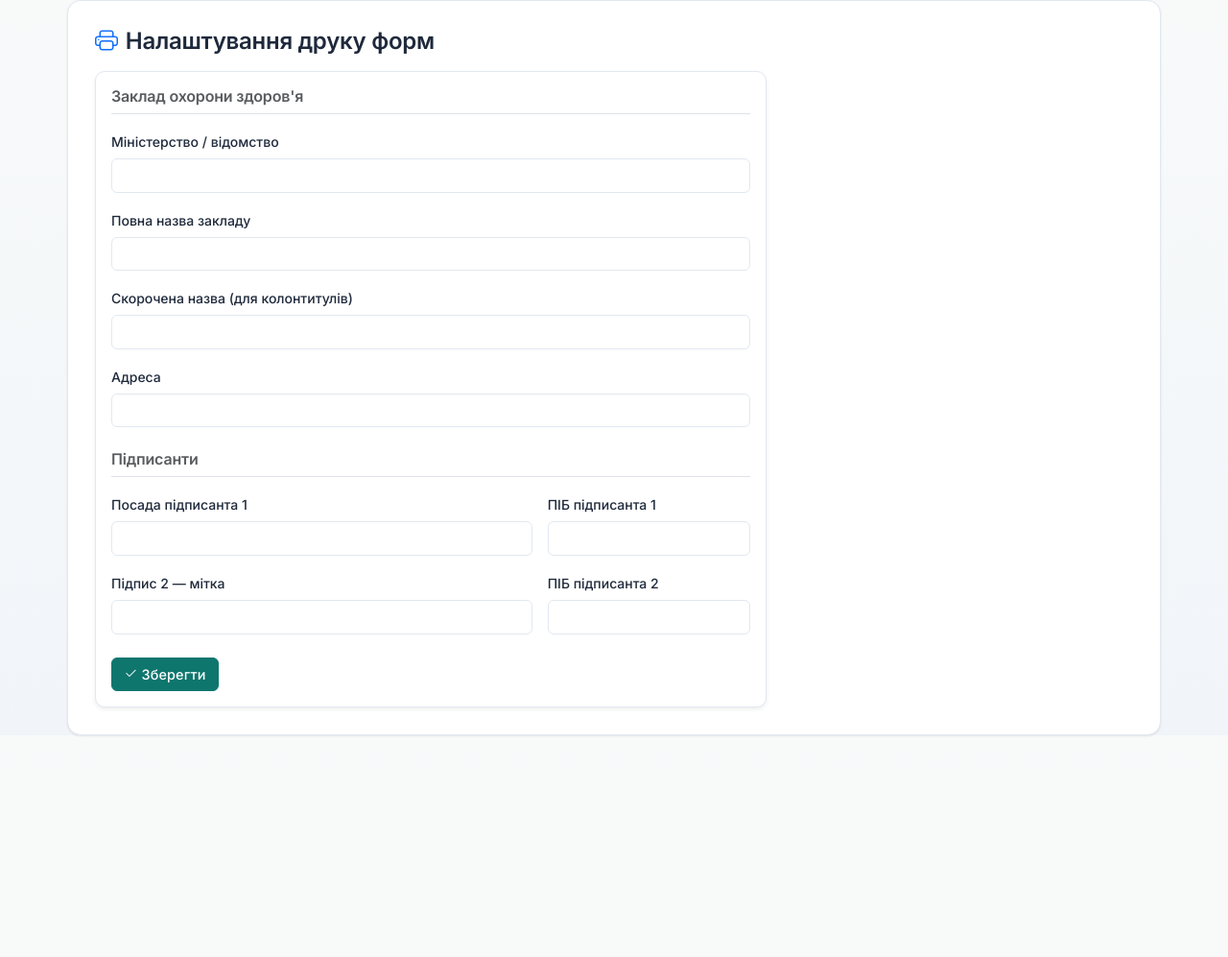
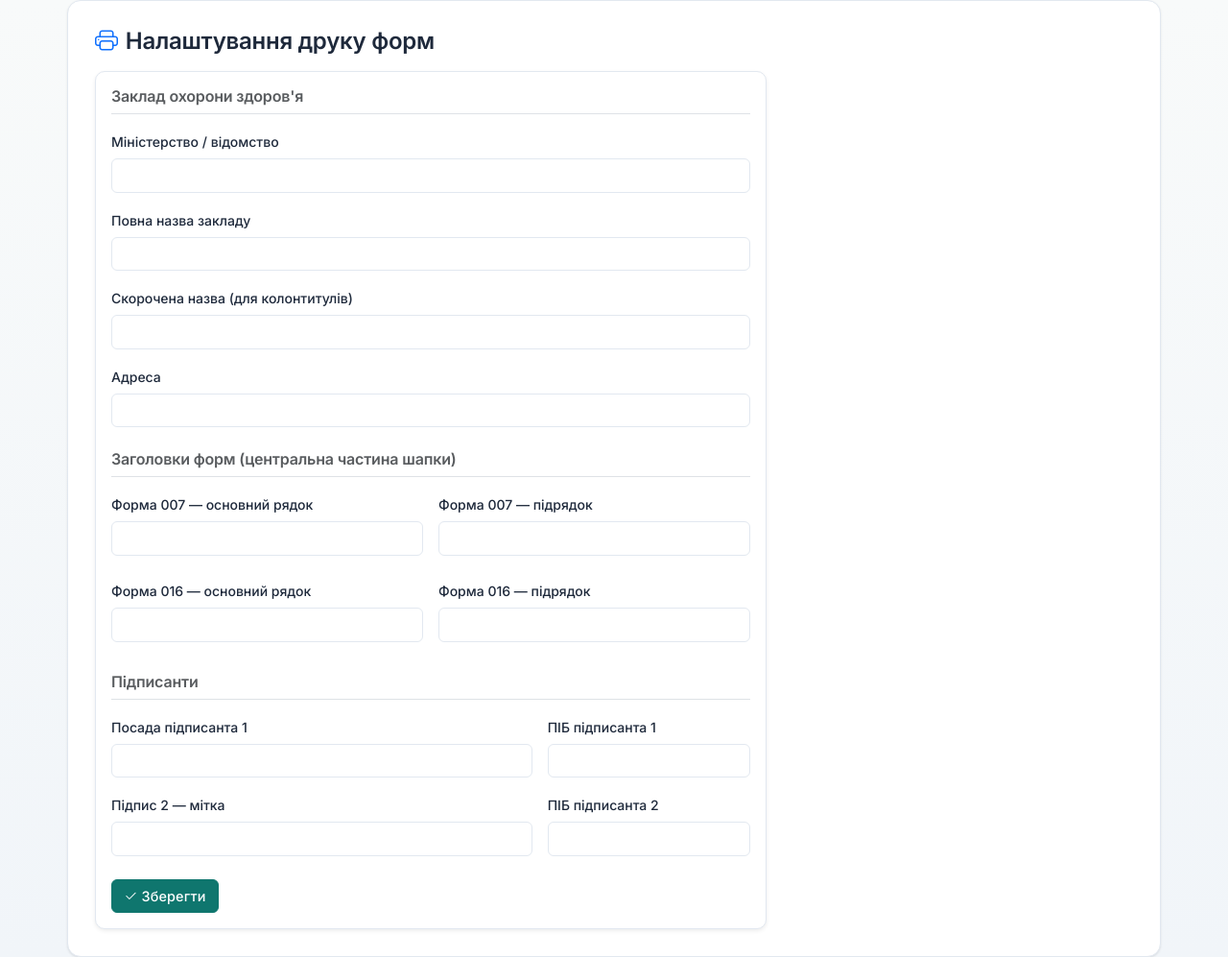
Before and after one commit to Mendela-A/Med-Data, a Flask app: template templates/statisty/print_settings.html in a window 1280 px wide. Shown: the whole page at 96% size. Before the commit the page ends 767 px from the top, so only its background shows below. Run offline with Flask 3, Linux system fonts and the light colour scheme; the template is opened without the code that fills it, so the values that code supplies are empty.

Commit message:
feat(statisty): add form title fields to PrintSettings
form007_title/subtitle and form016_title/subtitle are now editable
via the print settings page and used in all print templates.

Co-Authored-By: Claude Sonnet 4.6 <noreply@anthropic.com>

```diff
--- a/app/blueprints/statisty/routes.py
+++ b/app/blueprints/statisty/routes.py
@@ -954,6 +954,10 @@ def print_settings_edit():
         ps.signer1_name   = request.form.get('signer1_name', '').strip()
         ps.signer2_label  = request.form.get('signer2_label', '').strip()
         ps.signer2_name   = request.form.get('signer2_name', '').strip()
+        ps.form007_title    = request.form.get('form007_title', '').strip()
+        ps.form007_subtitle = request.form.get('form007_subtitle', '').strip()
+        ps.form016_title    = request.form.get('form016_title', '').strip()
+        ps.form016_subtitle = request.form.get('form016_subtitle', '').strip()
         db.session.commit()
         flash('Налаштування друку збережено.', 'success')
         return redirect(url_for('statisty.print_settings_edit'))
--- a/templates/print_form007.html
+++ b/templates/print_form007.html
@@ -99,8 +99,8 @@ tr.totals td {
 
   <!-- Centered Title -->
   <div style="clear: both; text-align: center; padding-top: 10px;">
-    <h1 style="font-size: 11pt; font-weight: bold; margin: 0; letter-spacing: 0.5px; text-transform: uppercase;">Листок обліку руху хворих</h1>
-    <div style="font-size: 8.5pt; font-weight: bold; margin-top: 2px;">і ліжкового фонду стаціонару</div>
+    <h1 style="font-size: 11pt; font-weight: bold; margin: 0; letter-spacing: 0.5px; text-transform: uppercase;">{{ ps.form007_title }}</h1>
+    <div style="font-size: 8.5pt; font-weight: bold; margin-top: 2px;">{{ ps.form007_subtitle }}</div>
     <div style="font-size: 7.5pt; margin-top: 3px;">за <strong>{{ report_date.strftime('%d.%m.%Y') }}</strong> р.</div>
   </div>
 </div>
--- a/templates/print_form016.html
+++ b/templates/print_form016.html
@@ -116,8 +116,8 @@ tr.totals-row td {
     <span style="font-size: 6pt; color: #555;">Затверджено наказом МОЗ України від 27.12.05 р. № 760</span>
   </div>
   <div class="header-center">
-    <h1>ЗВЕДЕНА ВІДОМІСТЬ ОБЛІКУ РУХУ ХВОРИХ</h1>
-    <div style="font-size: 8pt; font-weight: bold; margin-top: 2px;">і ліжкового фонду стаціонару</div>
+    <h1>{{ ps.form016_title }}</h1>
+    <div style="font-size: 8pt; font-weight: bold; margin-top: 2px;">{{ ps.form016_subtitle }}</div>
     <div style="font-size: 7.5pt; margin-top: 3px;">
       {% if selected_dept %}
         по відділенню: <strong>{{ selected_dept.name }}</strong> —
--- a/templates/statisty/print_settings.html
+++ b/templates/statisty/print_settings.html
@@ -32,6 +32,29 @@
         <input type="text" class="form-control" name="org_address" value="{{ ps.org_address }}">
       </div>
 
+      <h6 class="text-muted mb-3 border-bottom pb-2">Заголовки форм (центральна частина шапки)</h6>
+
+      <div class="row g-3 mb-3">
+        <div class="col-md-6">
+          <label class="form-label">Форма 007 — основний рядок</label>
+          <input type="text" class="form-control" name="form007_title" value="{{ ps.form007_title }}">
+        </div>
+        <div class="col-md-6">
+          <label class="form-label">Форма 007 — підрядок</label>
+          <input type="text" class="form-control" name="form007_subtitle" value="{{ ps.form007_subtitle }}">
+        </div>
+      </div>
+      <div class="row g-3 mb-4">
+        <div class="col-md-6">
+          <label class="form-label">Форма 016 — основний рядок</label>
+          <input type="text" class="form-control" name="form016_title" value="{{ ps.form016_title }}">
+        </div>
+        <div class="col-md-6">
+          <label class="form-label">Форма 016 — підрядок</label>
+          <input type="text" class="form-control" name="form016_subtitle" value="{{ ps.form016_subtitle }}">
+        </div>
+      </div>
+
       <h6 class="text-muted mb-3 border-bottom pb-2">Підписанти</h6>
 
       <div class="row g-3 mb-3">
```
Also changed, not shown: migrations/versions/b2c3d4e5f6a7_print_settings_form_titles.py (added, +34 -0 lines), models.py (+8 -0 lines).
